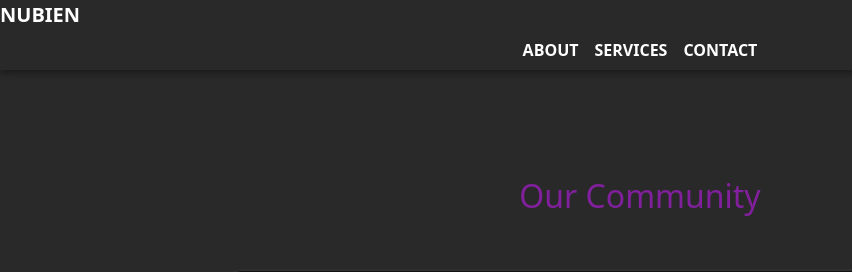
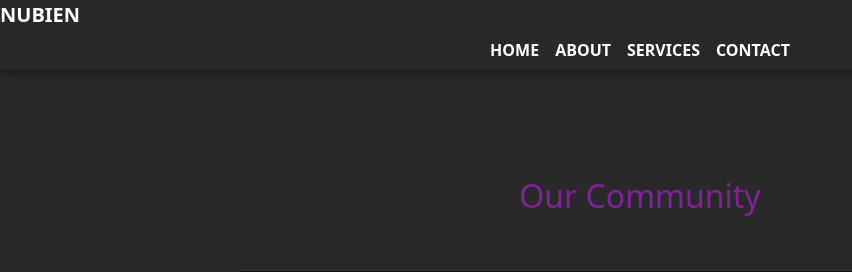
Before and after one commit to Jaredslocker21/brittassite, a Django app: page /about/ in a window 1280 px wide. Shown: the top 272 px of the page, without its empty margins (0-852 px from the left). Run offline with Django 3.2, Linux system fonts and the light colour scheme; data comes from the database, SQL or seed files in the repository; data that the repository does not hold is empty.

Commit message:
great adding nav bar don2

```diff
--- a/nubien_blog/templates/nav.html
+++ b/nubien_blog/templates/nav.html
@@ -5,6 +5,9 @@
     </button>
     <div class="collapse navbar-collapse" id="navbarNav">
         <ul class="navbar-nav mx-auto"> <!-- Center nav items -->
+            <li class="nav-item">
+                <a class="nav-link" href="{% url 'home' %}">Home</a>
+            </li>
             <li class="nav-item">
                 <a class="nav-link" href="{% url 'about' %}">About</a>
             </li>
```
